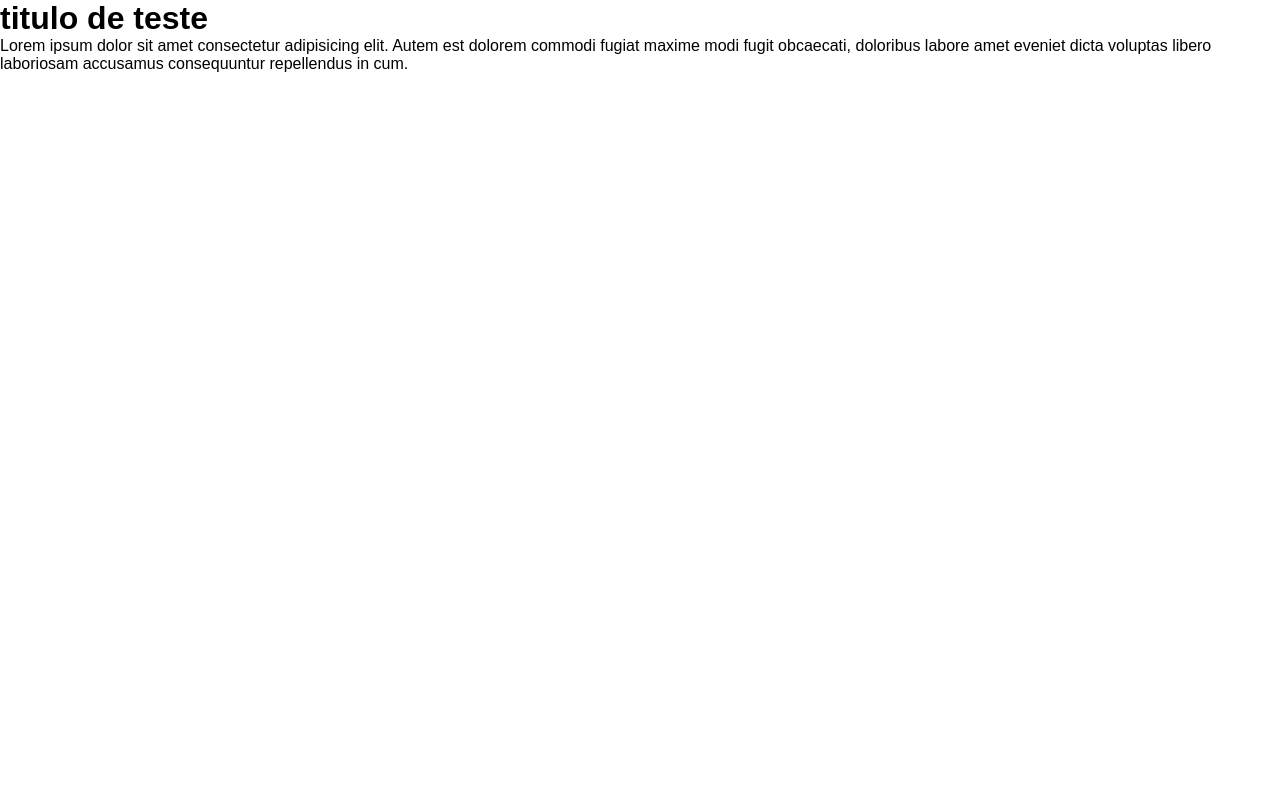
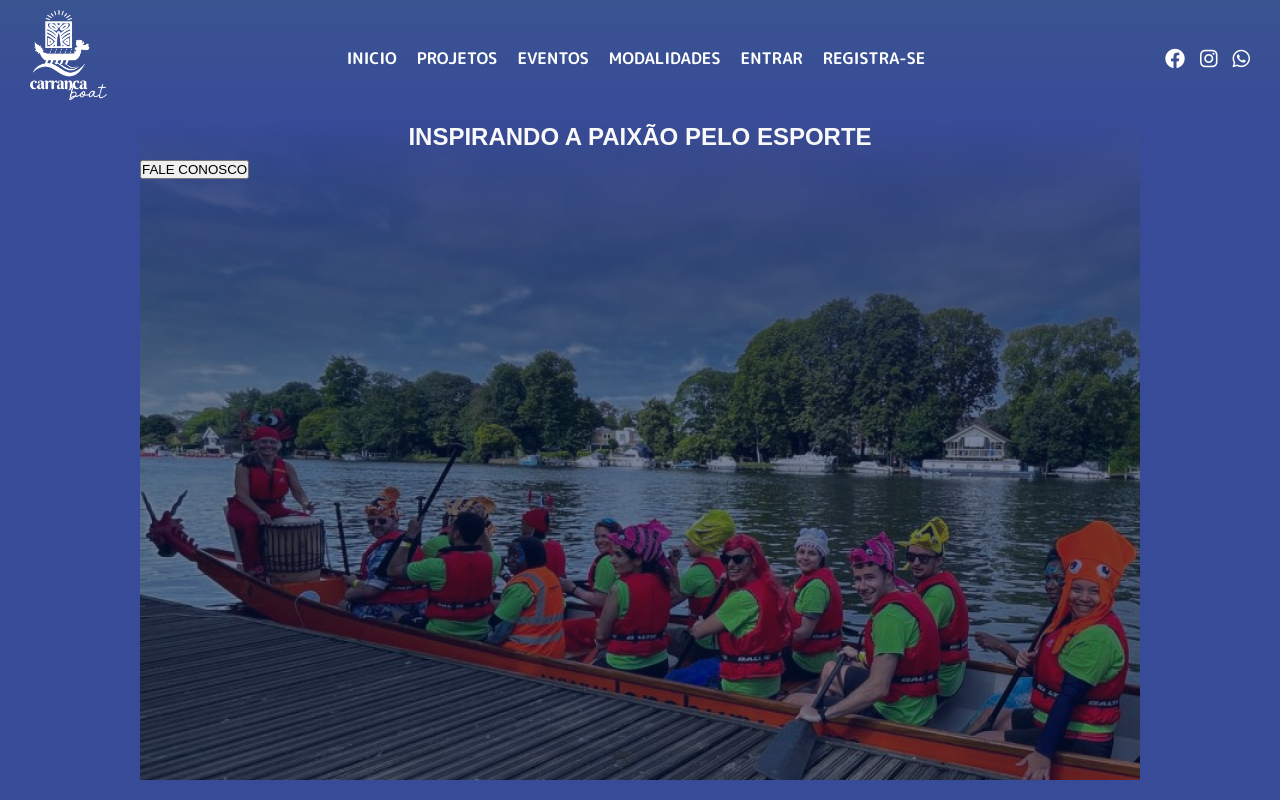
Before and after one commit to Kissuke/carranca_boat, a PHP site: page / in a window 1280 px wide. Run offline with PHP 8.4, Linux system fonts and the light colour scheme.

Commit message:
cabecalho

```diff
--- a/estilos/style.css
+++ b/estilos/style.css
@@ -1,4 +1,15 @@
 @charset "UTF-8";
+
+:root {
+    --cor01: #3A5491;
+    --cor02: #09EAFE;
+    --cor03: #031445;
+    --cor04: #272E59;
+    --cor05: #f9f9f9;
+    --cor06: #333;
+    --cor07: #384B98;
+    --fonte: 'M PLUS Rounded 1c', sans-serif;
+}
 
 * {
     margin: 0;
@@ -6,6 +17,139 @@
     box-sizing: border-box;
 }
 
+html,
 body {
+    overflow-x: hidden;
     font-family: Arial, Helvetica, sans-serif;
+    line-height: 1.6;
+    color: var(--cor05);
+    background-color: var(--cor07);
+    text-align: justify;
 }
+
+#cabecalho {
+    background-image: linear-gradient( to bottom, var(--cor01), var(--cor07));
+    display: flex;
+    flex-wrap: wrap;
+    justify-content: space-between;
+    align-items: center;
+    padding: 10px 30px;
+}
+
+.logo img {
+    height: 90px;
+}
+
+#menu ul {
+    display: flex;
+    gap: 20px;
+    list-style: none;
+}
+
+#menu ul li a {
+    color: white;
+    text-decoration: none;
+    font-weight: bold;
+    position: relative;
+    cursor: pointer;
+    font-family: var(--fonte);
+}
+
+#menu ul li a::after {
+    content: "";
+    position: absolute;
+    left: 0;
+    bottom: -2px; /* Pequena distância do texto */
+    width: 0;
+    height: 2px;
+    background-color: white;
+    transition: width 0.4s ease;
+}
+
+#menu ul li a:hover::after {
+        width: 100%;
+}
+
+#menu ul li a:hover {
+    color: var(--cor04);
+    text-shadow: 1px 1px 2px rgba(255, 255, 255, 0.544);
+}
+
+.social-icons {
+    display: flex;
+    gap: 15px;
+}
+
+.social-icons a {
+    color: white;
+    font-size: 20px;
+}
+
+.social-icons a:hover {
+    color: #ddd;
+}
+
+/* Hambúrguer */
+.hamburger {
+    display: none;
+    flex-direction: column;
+    cursor: pointer;
+    gap: 5px;
+}
+
+.hamburger span {
+    height: 3px;
+    width: 25px;
+    background-color: white;
+    border-radius: 5px;
+}
+
+/* Menu padrão */
+#nav-list {
+    display: flex;
+    gap: 20px;
+    list-style: none;
+}
+
+#boat {
+    background-color: var(--cor03);
+    max-width: 1000px;
+    height: 662px;
+    margin: auto;
+    background-image: url(../imagens/Group16.png);
+    background-repeat: no-repeat;
+}
+
+#boat h1 {
+    text-align: center;
+}
+
+/* Responsivo */
+@media (max-width: 768px) {
+    .hamburger {
+        display: flex;
+    }
+
+    #nav-list {
+        position: absolute;
+        top: 80px;
+        right: 30px;
+        background-color: var(--cor04);
+        flex-direction: column;
+        width: 200px;
+        padding: 20px;
+        border-radius: 8px;
+        box-shadow: 0 4px 6px rgba(0,0,0,0.3);
+        opacity: 0;
+        pointer-events: none;
+        transform: translateY(-20px);
+        transition: 0.3s ease;
+    }
+
+    #nav-list.active {
+        opacity: 1;
+        pointer-events: auto;
+        transform: translateY(0);
+    }
+
+}
--- a/index.html
+++ b/index.html
@@ -6,17 +6,60 @@
     <meta name="viewport" content="width=device-width, initial-scale=1.0">
     <title>Carranca Boat</title>
     <link rel="stylesheet" href="estilos/style.css">
+    <link rel="stylesheet" href="https://cdnjs.cloudflare.com/ajax/libs/font-awesome/6.4.0/css/all.min.css">
+    <link href="https://fonts.googleapis.com/css2?family=M+PLUS+Rounded+1c:wght@400;700&display=swap" rel="stylesheet">
+</head>
 </head>
 
 <body>
+    <!--cabecalho-->
+    <header id="cabecalho">
+    <div class="logo">
+        <a href="index.html"><img src="imagens/CARRANCA-2 1.png" alt="Logo"></a>
+    </div>
 
-    <h1>titulo de teste</h1>
+    <nav id="menu">
+        <ul id="nav-list">
+            <li><a href="index.html">INICIO</a></li>
+            <li><a href="pages/projetos.html">PROJETOS</a></li>
+            <li><a href="pages/eventos.html">EVENTOS</a></li>
+            <li><a href="pages/modalidades.html">MODALIDADES</a></li>
+            <li><a href="pages/entrar.html">ENTRAR</a></li>
+            <li><a href="pages/registro.html">REGISTRA-SE</a></li>
+        </ul>
+    </nav>
 
-    <p>
-        Lorem ipsum dolor sit amet consectetur adipisicing elit. Autem est dolorem commodi fugiat maxime modi fugit
-        obcaecati, doloribus labore amet eveniet dicta voluptas libero laboriosam accusamus consequuntur repellendus in
-        cum.
-    </p>
+    <div class="social-icons">
+        <a href="#"><i class="fa-brands fa-facebook"></i></a>
+        <a href="#"><i class="fa-brands fa-instagram"></i></a>
+        <a href="#"><i class="fa-brands fa-whatsapp"></i></a>
+    </div>
+
+    <div class="hamburger" id="hamburger">
+        <span></span>
+        <span></span>
+        <span></span>
+    </div>
+
+    <script>
+    const hamburger = document.getElementById('hamburger');
+    const navList = document.getElementById('nav-list');
+
+    hamburger.addEventListener('click', () => {
+        navList.classList.toggle('active');
+    });
+</script>
+
+</header>
+
+    <main>
+
+            <section id="boat">
+                <h1>INSPIRANDO A PAIXÃO PELO ESPORTE</h1>
+                <button>FALE CONOSCO</button>
+            </section>
+
+    </main>
 
 </body>
 
```
Also changed, not shown: imagens/CARRANCA-2 1.png (added), imagens/Group16.png (added), pages/entrar.html (added), pages/eventos.html (added), pages/modalidades.html (added), pages/projetos.html (added), pages/registro.html (added).
